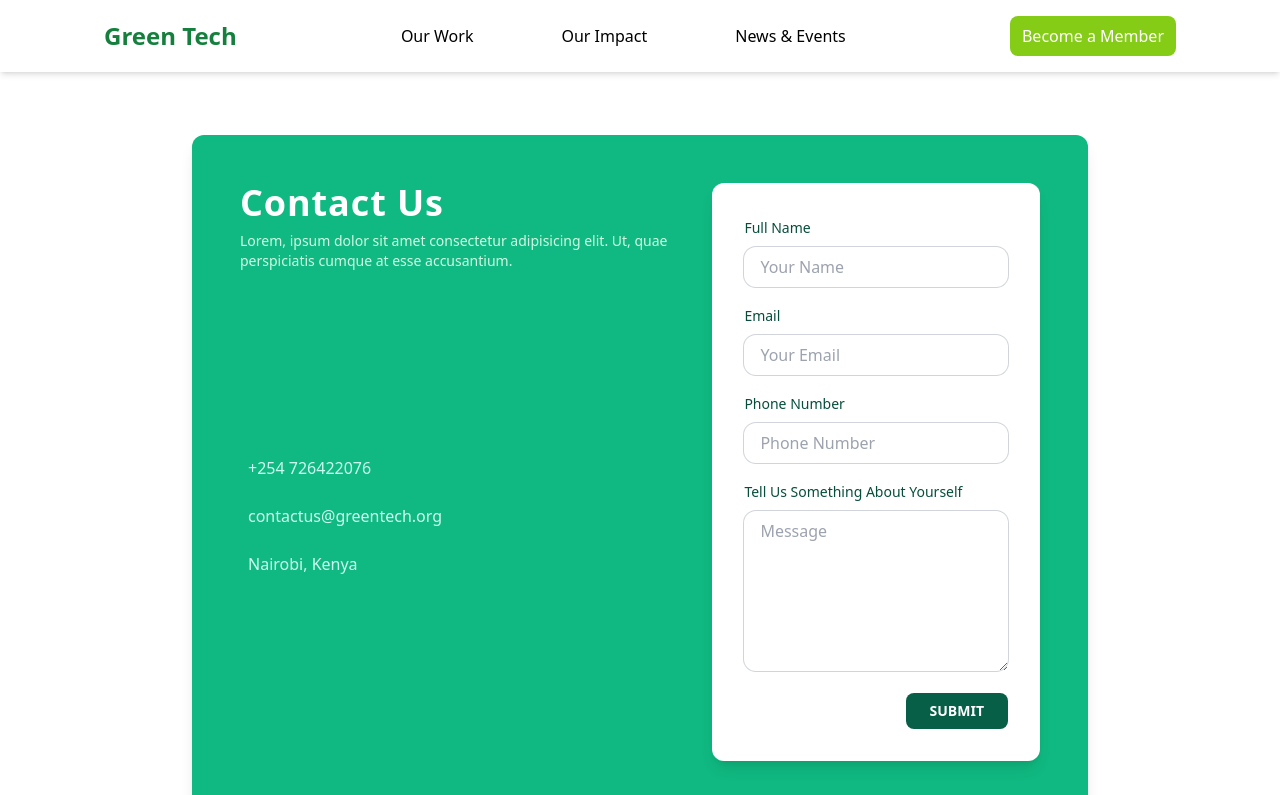
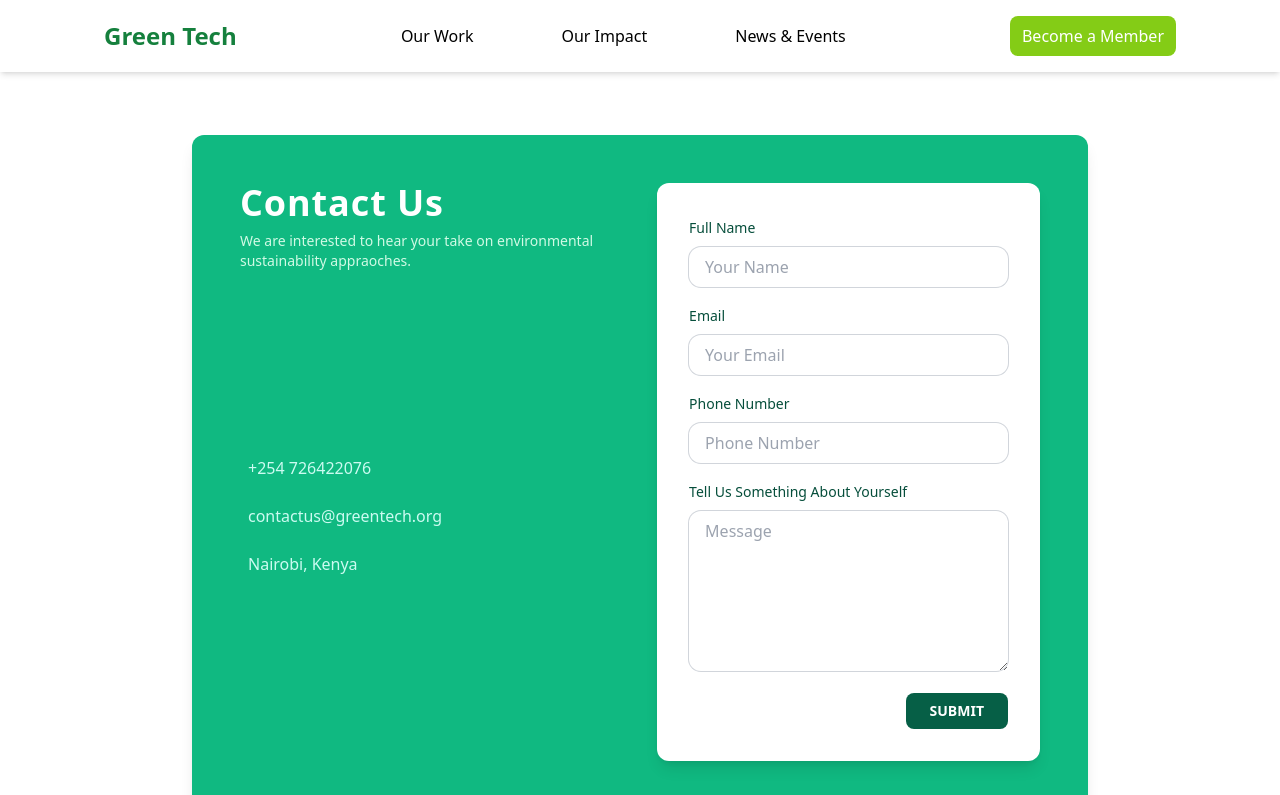
Before and after one commit to kelvin-od/Behavioral-Climate, a React (Create React App) app: page /contactus in a window 1280 px wide. Shown: the top 795 px of the page. Built offline with nearby package versions, Linux system fonts and the light colour scheme.

Commit message:
changed the contact us paragraph element content

```diff
--- a/src/pages/ContactUs.jsx
+++ b/src/pages/ContactUs.jsx
@@ -18,8 +18,7 @@ const ContactUs = () => {
                 Contact Us
               </h1>
               <p className='pt-2 text-emerald-100 text-sm'>
-                Lorem, ipsum dolor sit amet consectetur adipisicing elit.
-                Ut, quae perspiciatis cumque at esse accusantium.
+                We are interested to hear your take on environmental sustainability appraoches.
               </p>
             </div>
             <div className='flex flex-col space-y-6 text-teal-100'>
```
